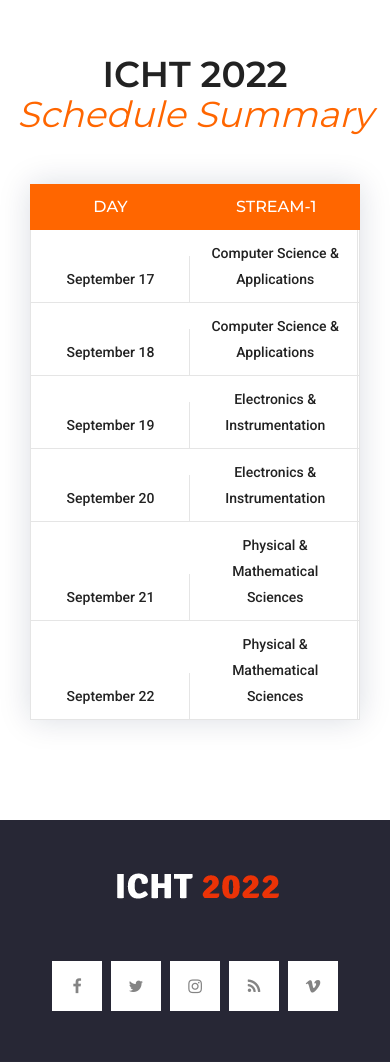
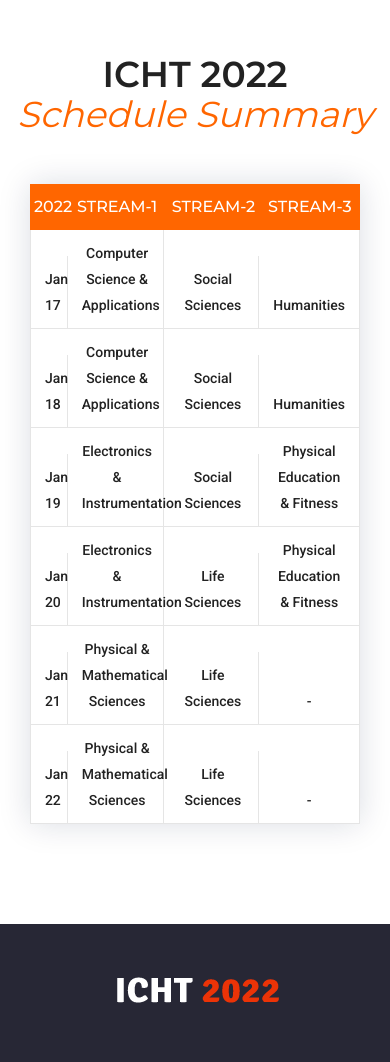
Before and after one commit to sarangi/ICHT2022, a PHP site: page /schedule.php in a window 390 px wide. Shown: the part 133-1195 px from the top of the page. Run offline with PHP 8.4, Linux system fonts and the light colour scheme; data that the repository does not hold is empty; some libraries are stand-ins or nearby versions.

Commit message:
css updated for media

```diff
--- a/css/style.css
+++ b/css/style.css
@@ -1671,60 +1671,60 @@ select.form-control:not([size]):not([multiple]) {
 }
 
 .schedule.two .schedule-contents .schedule-item ul li .time {
-  width: 20%;
+  width: 10%;
 }
 
 @media (max-width: 767px) {
   .schedule.two .schedule-contents .schedule-item ul li .time {
-    width: 37%;
+    width: 10%;
   }
 }
 
 @media (max-width: 575px) {
   .schedule.two .schedule-contents .schedule-item ul li .time {
-    width: 48%;
+    width: 10%;
   }
 }
 
 .schedule.two .schedule-contents .schedule-item ul li .speaker {
-  width: 30%;
+  width: 28%;
 }
 
 @media (max-width: 991px) {
   .schedule.two .schedule-contents .schedule-item ul li .speaker {
-    width: 50%;
+    width: 28%;
   }
 }
 
 @media (max-width: 767px) {
   .schedule.two .schedule-contents .schedule-item ul li .speaker {
-    width: 60%;
+    width: 28%;
   }
 }
 
 @media (max-width: 575px) {
   .schedule.two .schedule-contents .schedule-item ul li .speaker {
-    width: 50%;
+    width: 28%;
   }
 }
 
 .schedule.two .schedule-contents .schedule-item ul li .subject {
-  width: 30%;
+  width: 28%;
 }
 
 @media (max-width: 1200px) {
   .schedule.two .schedule-contents .schedule-item ul li .subject {
-    display: none;
+
   }
 }
 
 .schedule.two .schedule-contents .schedule-item ul li .venue {
-  width: 18.6%;
+  width: 28%;
 }
 
 @media (max-width: 767px) {
   .schedule.two .schedule-contents .schedule-item ul li .venue {
-    display: none;
+    ;
   }
 }
 
--- a/schedule_detail_2_1.php
+++ b/schedule_detail_2_1.php
@@ -19,7 +19,7 @@
 					  	<!-- Headings -->
 					  	<ul class="m-0 p-0">
 					  		<li class="headings text-center">
-					  			<div class="time">Day</div>
+					  			<div class="time">2022</div>
 					  			<div class="speaker">Stream-1</div>
 					  			<div class="subject">Stream-2</div>
 					  			<div class="venue">Stream-3</div>
@@ -29,7 +29,7 @@
 					  			<div class="block">
 					  				<!-- time -->
 							  		<div class="time">
-							  			<span class="time">September 17</span>
+							  			<span class="time">Jan 17</span>
 							  		</div>
 							  		<!-- Speaker -->
 							  		<div class="speaker">
@@ -46,7 +46,7 @@
 					  			<div class="block">
 						  			<!-- time -->
 							  		<div class="time">
-							  			<span class="time">September 18</span>
+							  			<span class="time">Jan 18</span>
 							  		</div>
 							  		<!-- Speaker -->
 							  		<div class="speaker">
@@ -63,7 +63,7 @@
 					  			<div class="block">
 						  			<!-- time -->
 							  		<div class="time">
-							  			<span class="time">September 19</span>
+							  			<span class="time">Jan 19</span>
 							  		</div>
 							  		<!-- Speaker -->
 							  		<div class="speaker">
@@ -80,7 +80,7 @@
 					  			<div class="block">
 						  			<!-- time -->
 							  		<div class="time">
-							  			<span class="time">September 20</span>
+							  			<span class="time">Jan 20</span>
 							  		</div>
 							  		<!-- Speaker -->
 							  		<div class="speaker">
@@ -97,7 +97,7 @@
 					  			<div class="block">
 						  			<!-- time -->
 							  		<div class="time">
-							  			<span class="time">September 21</span>
+							  			<span class="time">Jan 21</span>
 							  		</div>
 							  		<!-- Speaker -->
 							  		<div class="speaker">
@@ -114,7 +114,7 @@
 					  			<div class="block">
 						  			<!-- time -->
 							  		<div class="time">
-							  			<span class="time">September 22</span>
+							  			<span class="time">Jan 22</span>
 							  		</div>
 							  		<!-- Speaker -->
 							  		<div class="speaker">
```
